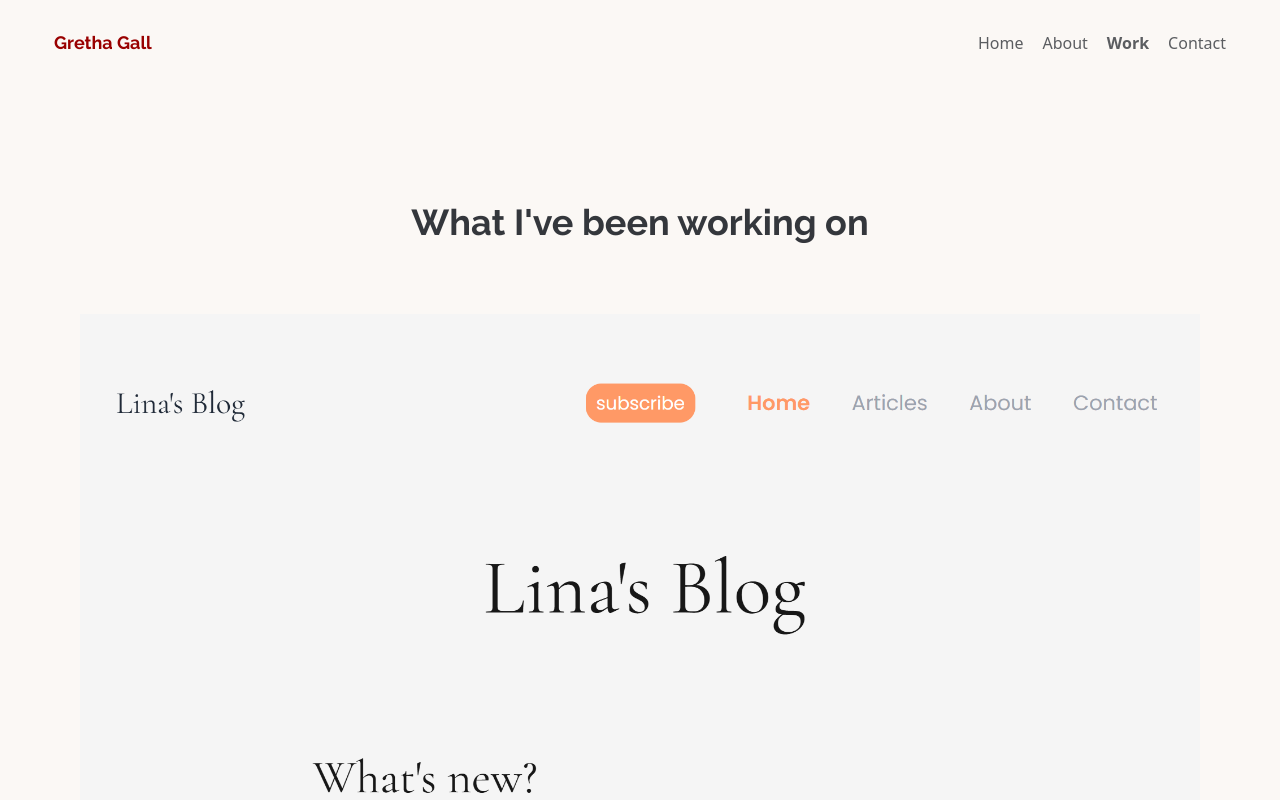
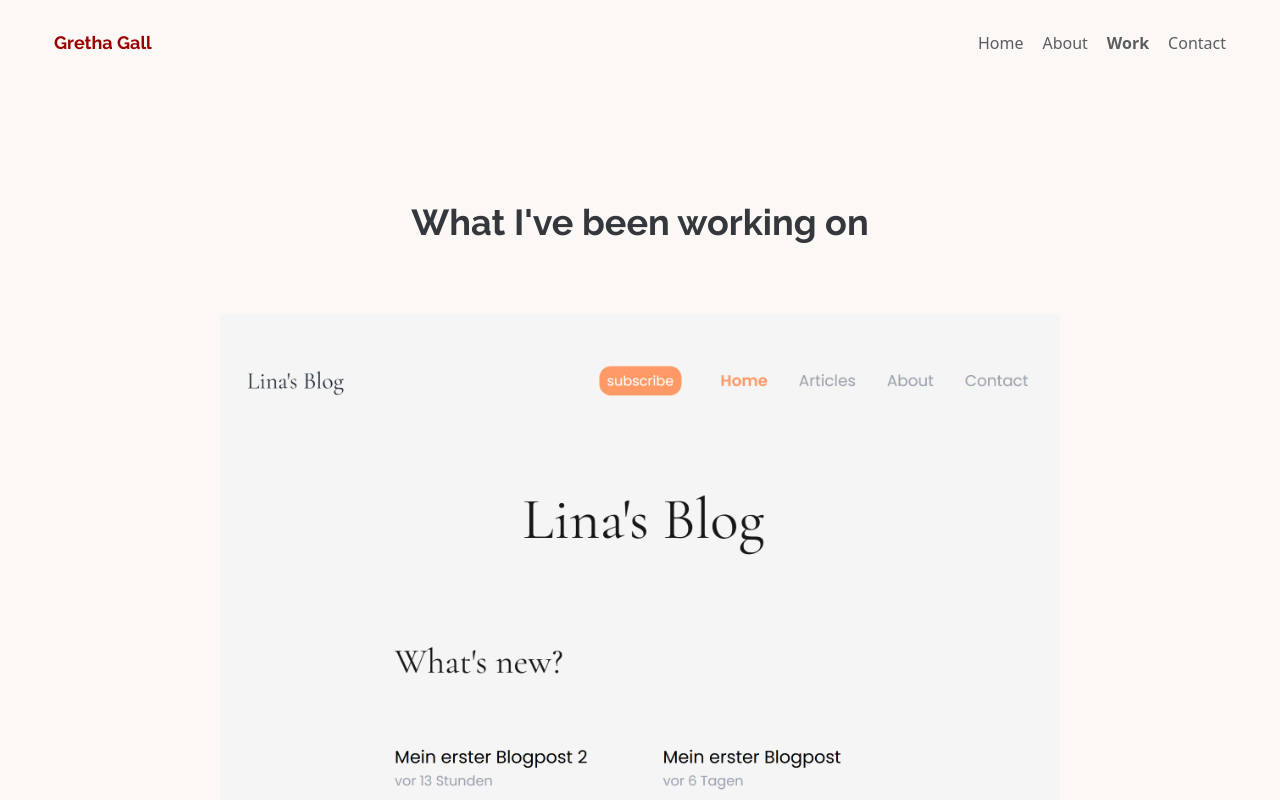
Before and after one commit to grethaga/react-portfolio, a React (Create React App) app: page /work in a window 1280 px wide. Shown: the top 800 px of the page. Built offline with nearby package versions, Linux system fonts and the light colour scheme; a small style sheet from the web is missing.

Commit message:
style footer

```diff
--- a/src/components/Work.js
+++ b/src/components/Work.js
@@ -14,8 +14,9 @@ export default function Work() {
             <a href={project.href} target="_blank" rel="noopener noreferrer">
               <img
                 src={project.src}
-                className="img-fluid d-block project-image mb-4 pt-4 rounded"
+                className="img-fluid d-block project-image mb-4 pt-4 rounded mx-auto"
                 alt={project.title}
+                style={{ maxWidth: "75%" }}
               />
             </a>
             <h3 className="text-center m-0">{project.title}</h3>
--- a/src/style/Footer.css
+++ b/src/style/Footer.css
@@ -21,6 +21,12 @@
 @media (min-width: 470px) {
   .contact-box {
     display: flex;
+  }
+}
+
+@media (min-width: 786px) {
+  .contact-box {
+    margin: 0 100px 0 100px;
   }
 }
 
```
